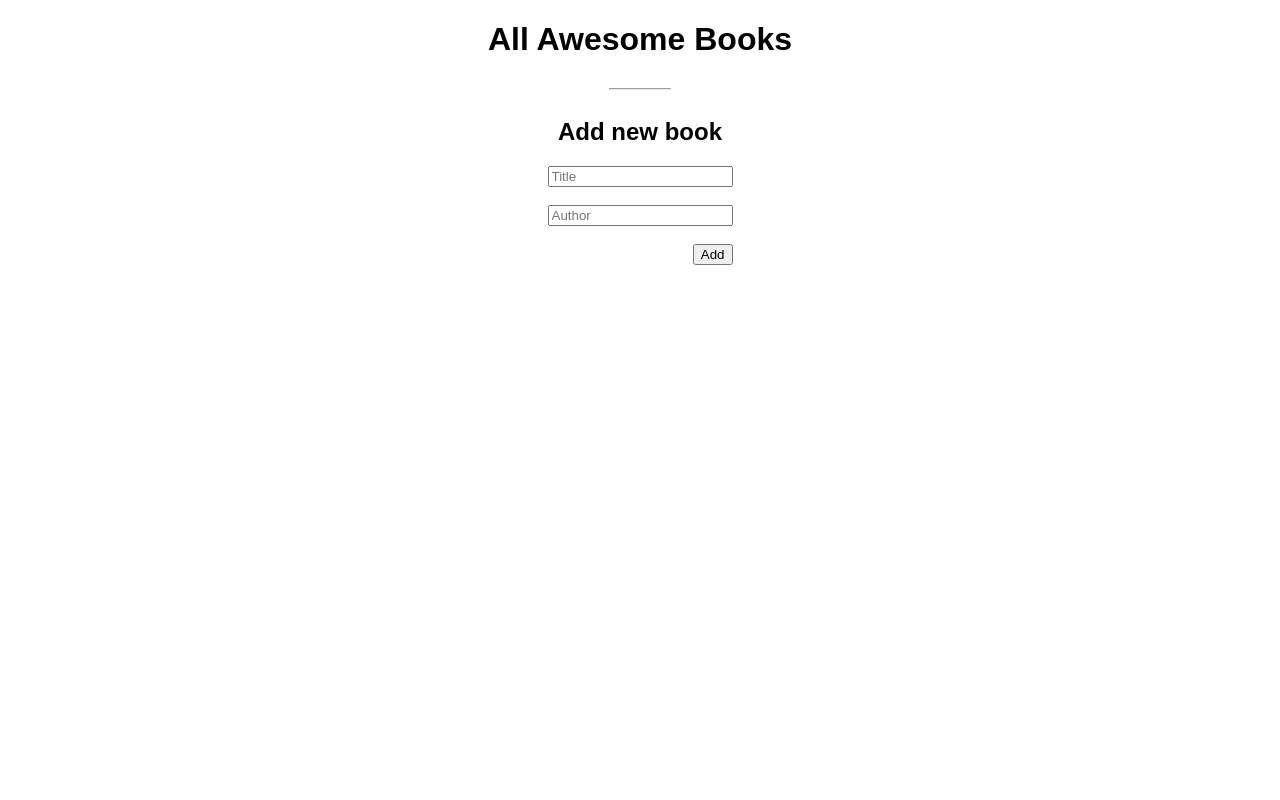
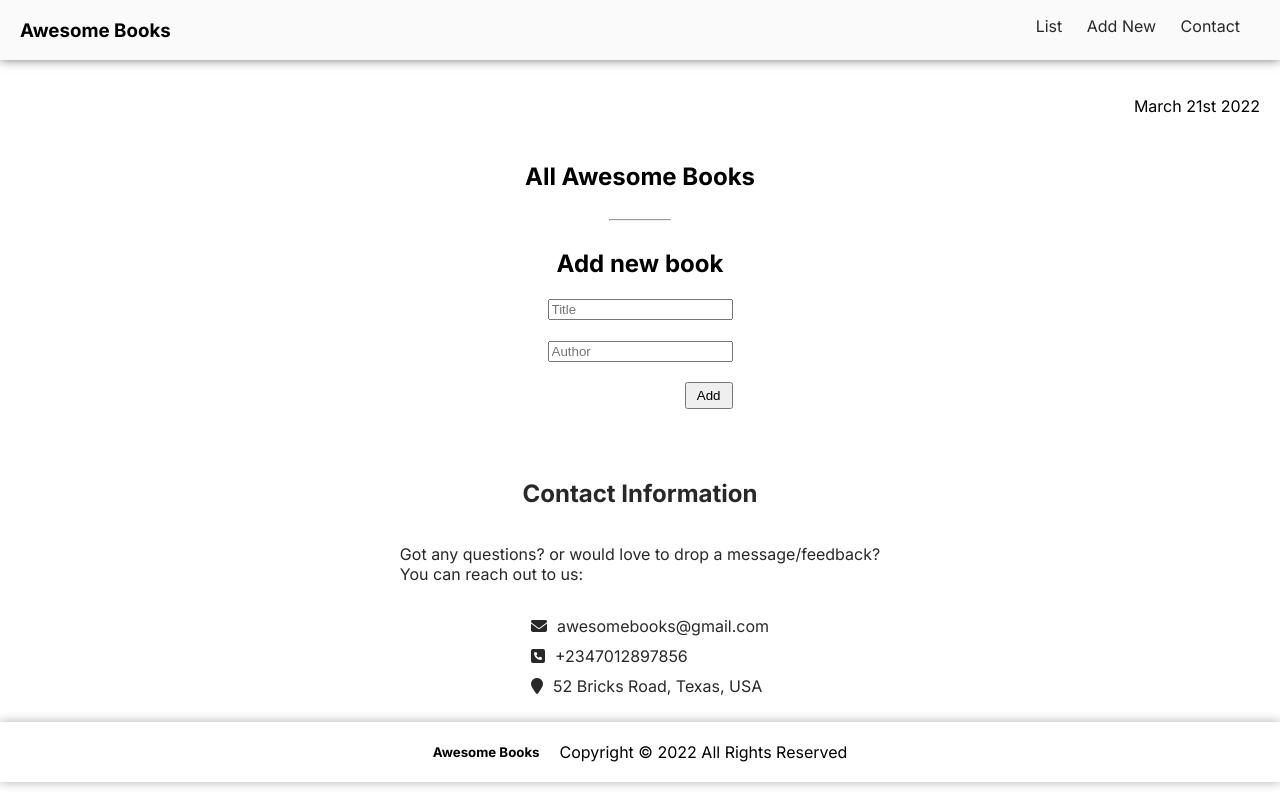
Before and after one commit to PromzzyKoncepts/BookStore, a website: page index.html in a window 1280 px wide. Drawn offline with Linux system fonts and the light colour scheme.

Commit message:
Add the html and css for the complete Bookstore UI

```diff
--- a/index.html
+++ b/index.html
@@ -5,10 +5,30 @@
     <meta http-equiv="X-UA-Compatible" content="IE=edge" />
     <meta name="viewport" content="width=device-width, initial-scale=1.0" />
     <link rel="stylesheet" type="text/css" href="style.css">
+    <link rel="stylesheet" href="https://cdnjs.cloudflare.com/ajax/libs/font-awesome/6.1.1/css/all.min.css"
+      integrity="sha512-KfkfwYDsLkIlwQp6LFnl8zNdLGxu9YAA1QvwINks4PhcElQSvqcyVLLD9aMhXd13uQjoXtEKNosOWaZqXgel0g=="
+      crossorigin="anonymous" referrerpolicy="no-referrer" />
     <title>BookStore</title>
   </head>
   <body>
-    <main class="wrapper">
+    <header>
+      <h3>Awesome Books</h3>
+      <nav>
+        <ul>
+          <li>
+            <a href="#listBook">List</a>
+            <a href="#form">Add New</a>
+            <a href="#contact">Contact</a>
+          </li>
+        </ul>
+      </nav>
+    </header>
+
+    <section class="date">
+      <p>March 21st 2022</p>
+    </section>
+
+    <section id="listBook" class="wrapper">
       <h1> All Awesome Books</h1>
       <section class="library"></section>
       <div class="formElement">
@@ -22,9 +42,23 @@
         <button type="button" id="add">Add</button>
       </form>
       </div>
-    </main>
+    </section>
 
+    <section id="contact">
+      <h2>Contact Information</h2>
+      <p>Got any questions? or would love to drop a message/feedback? <br>You can reach out to us:</p>
+      <ul class="contact-icons">
+        <li><a href="awesomebooks@gmail.com"><i class="fa fa-envelope" aria-hidden="true"></i>awesomebooks@gmail.com</a></li>
+        <li><a href="+234 7012897856"><i class="fa fa-phone-square" aria-hidden="true"></i>+2347012897856</a></li>
+        <li><a href="#"><i class="fa fa-map-marker" aria-hidden="true"></i>52 Bricks Road, Texas, USA</a></li>
+      </ul>
 
+    </section>
+
+    <footer>
+      <h5>Awesome Books</h5>
+      <p>Copyright &copy 2022 All Rights Reserved </p>
+    </footer>
     <script src="app.js"></script>
   </body>
 </html>
--- a/style.css
+++ b/style.css
@@ -1,16 +1,20 @@
+@import url('https://fonts.googleapis.com/css2?family=Crete+Round&family=Inter:wght@400;500;600;700;800&family=Poppins&family=Roboto:wght@700&display=swap');
+
 body {
   padding: 0;
   margin: 0;
-  font-family: Arial, Helvetica, sans-serif;
+  font-family: 'Inter',sans-serif;
 }
 
 .book-container {
   display: flex;
   justify-content: space-between;
+  padding-left: 15px;
 }
 
 .library > div:nth-child(odd) {
   background-color: gray;
+  color: #fff;
 }
 
 .btn {
@@ -30,8 +34,77 @@ hr {
 
 h1 {
   text-align: center;
+  margin-top: 10px;
 }
 
 #add {
   float: right;
+  padding: 4px 10px;
 }
+
+/* styles for the header */
+header{
+  display: flex;
+  flex-direction: row;
+  justify-content: space-between;
+  background-color: #fafafa;
+  box-shadow: 0px 0px 10px rgb(118, 118, 118);
+  padding: 0px 20px;
+
+}
+
+li{
+  list-style: none;
+}
+
+li a{
+  color: #282828;
+  text-decoration: none;
+  margin-right: 20px;
+}
+a:hover{
+  color: brown;
+}
+
+/* styles for the contact */
+#contact{
+  color: #282828;
+  display: flex;
+  flex-direction: column;
+  align-items: center;
+  margin-top: 50px;
+}
+.contact-icons a {
+  color: #282828;
+  text-decoration: none;
+  display: flex;
+  flex-direction: row;
+  gap: 10px;
+  align-items: center;
+  margin-bottom: 10px;
+}
+.contact-icons a:hover{
+  color: brown;
+}
+
+
+/* styles for the footer */
+footer{
+  display: flex;
+  flex-direction: row;
+  padding: 0 20px;
+  justify-content: center;
+  gap: 20px;
+  align-items: center;
+  box-shadow: 0 0 10px #afafaf;
+}
+
+/* styles for the date and time section */
+.date{
+  /* float: right; */
+  padding: 20px;
+  /* position: absolute; */
+  display: flex;
+  flex-direction: row;
+  justify-content: flex-end;
+}
```
